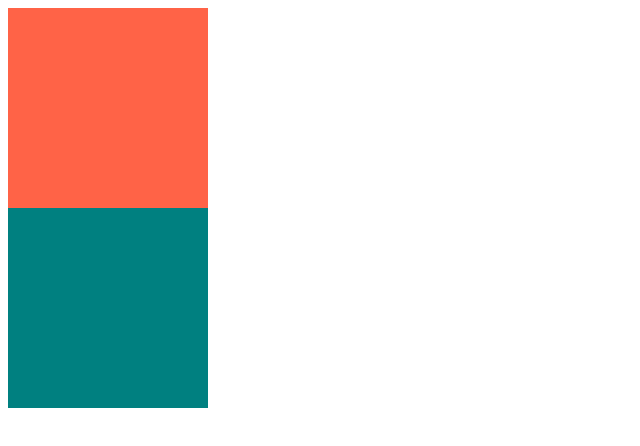
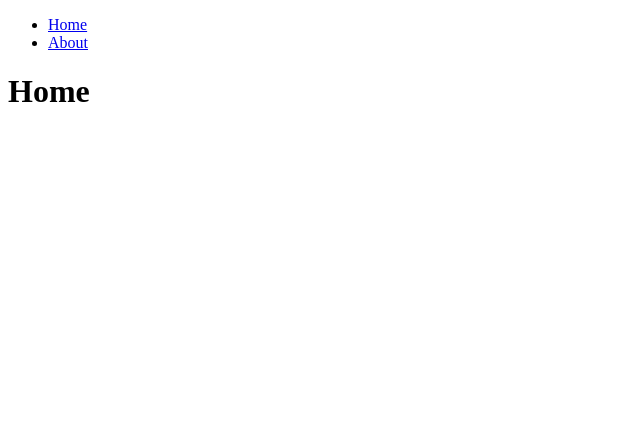
Before and after one commit to seonhee17/react-masterclass-new, a React (Create React App) app: page / in a window 1280 px wide. Shown: the top 446 px of the page, without its empty margins (0-640 px from the left). Built offline with nearby package versions, Linux system fonts and the light colour scheme.

Commit message:
#4.3 강의 까지

```diff
--- a/src/App.tsx
+++ /dev/null
@@ -1,17 +0,0 @@
-import styled from "styled-components";
-import Circle from "./Circle";
-
-//3.2 Typing the Props
-function App(){
-
-  return (<div>
-            <Circle bgColor="tomato" />
-            <Circle bgColor="teal" />
-          </div>
-    );
-}
-
-export default App;
-
-// 설치 @type/styled-components ~ typescript에게 설명해주기 위해
-// 이것을 DefinitelyTyped 라고 한다.
--- a/src/Circle.tsx
+++ /dev/null
@@ -1,38 +0,0 @@
-import styled from "styled-components"
-
-
-interface ContainerProps {
-    bgColor:string;
-}
-
-//Typescript에게 Container 가 bgColor를 받을거라 얘기하려면<>안에 인터페이스를 넣어준다.
-const Container  = styled.div<ContainerProps>`
-width:200px;
-height:200px;
-background-color: ${(props)=> props.bgColor};
-`;
-
-//const x = (a:number , b: number )=>a+b;
-
-interface CircleProps{
-    bgColor:string;
-}
-
-
-function Circle({bgColor}:CircleProps){
-    return <Container bgColor={bgColor} />;
-}
-
-export default Circle;
-
-/* interface PlayShape {
-    name: string;
-    age : number;
-}
-
-
-const sayHello = (playObj:PlayShape) => `Hello ${playObj.name} you're ${playObj.age} years old`;
-
-sayHello({name: "nico",age : 12})
- *///error hello가 정의 되어있지 않다.
-//sayHello({name: "hi",age : 12,hello:1})
--- a/src/Router.tsx
+++ b/src/Router.tsx
@@ -10,11 +10,11 @@ const Router = createBrowserRouter([
         element : <Root />,
         children : [
             {
-                path : "",
+                path : "/",
                 element:<Home />,
             },
             {
-                path : "about",
+                path : "/about",
                 element:<About />,
             },
         ],
--- a/src/index.tsx
+++ b/src/index.tsx
@@ -1,6 +1,7 @@
 import React from "react";
 import ReactDOM from "react-dom/client";
-import App from "./App";
+import { RouterProvider } from "react-router-dom";
+import Router from "./Router";
 
 
 
@@ -9,6 +10,6 @@ const root = ReactDOM.createRoot(document.getElementById("root") as HTMLElement)
 
 root.render(
   <React.StrictMode>
-      <App />
+      <RouterProvider router={Router} />
   </React.StrictMode>,
 );
```
